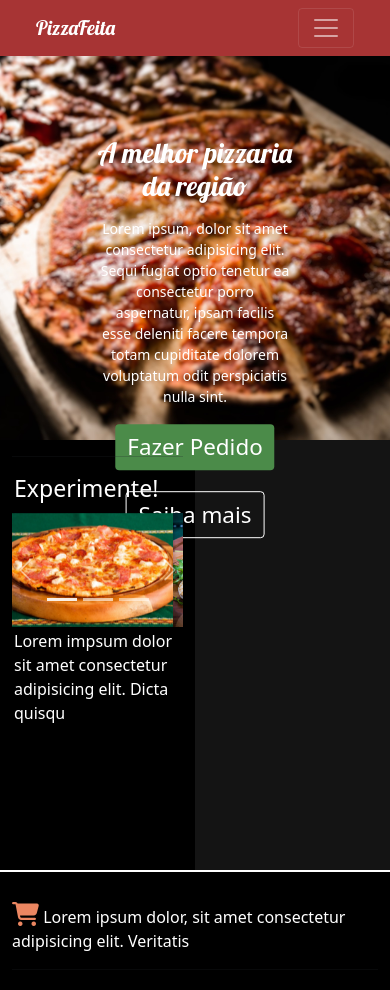
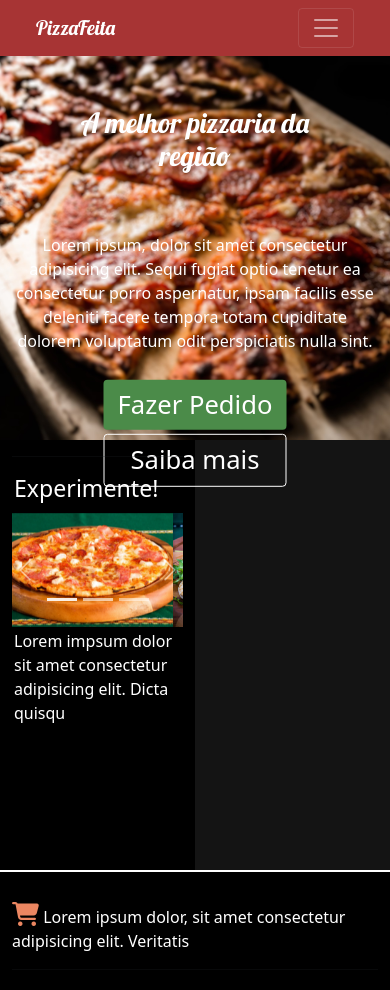
Before and after one commit to DevGustavoCoelho07/Projetos-FrontEnd, a plain HTML site: page Projeto_Site_em_Bootstrap/index.html in a window 390 px wide. Shown: the top 990 px of the page. Drawn offline with nearby package versions, Linux system fonts and the light colour scheme.

Commit message:
melhor experiência no responsivo e correção de bugs

```diff
--- a/Projeto_Site_em_Bootstrap/index.html
+++ b/Projeto_Site_em_Bootstrap/index.html
@@ -44,10 +44,12 @@
         <header>
             <div class="row">
                 <div class="pizza-main">
-                    <h1>A melhor pizzaria da região</h1>
-                    <p>Lorem ipsum, dolor sit amet consectetur adipisicing elit. Sequi fugiat optio tenetur ea consectetur porro aspernatur, ipsam facilis esse deleniti facere tempora totam cupiditate dolorem voluptatum odit perspiciatis nulla sint.</p>
-                    <div class="btn btn-primary btn-acessa">Fazer Pedido</div>
-                    <div class="btn btn-outline-info btn-saiba">Saiba mais</div>
+                    <div class="content-pizza">
+                        <h1>A melhor pizzaria da região</h1>
+                        <p>Lorem ipsum, dolor sit amet consectetur adipisicing elit. Sequi fugiat optio tenetur ea consectetur porro aspernatur, ipsam facilis esse deleniti facere tempora totam cupiditate dolorem voluptatum odit perspiciatis nulla sint.</p>
+                        <button class="btn btn-primary btn-acessa">Fazer Pedido</button>
+                        <button class="btn btn-outline-info btn-saiba">Saiba mais</button>
+                    </div>
 
                 </div>
             </div>
--- a/Projeto_Site_em_Bootstrap/style.css
+++ b/Projeto_Site_em_Bootstrap/style.css
@@ -33,45 +33,41 @@ body {
     /* border-bottom: 3px solid var(--vermelhonav); */
 }
 
-.pizza-main>.btn-acessa:hover {
+.content-pizza>.btn-acessa:hover {
     background-color: rgb(57, 99, 55);
 }
 
-.pizza-main>.btn-acessa {
+.content-pizza>.btn-acessa {
+    float: left;
+    margin-left: 90px;
+    justify-content: flex-start;
     font-size: 1.4rem;
     background-color: rgb(75, 139, 73);
     border: none;
-    position: absolute;
-    top: 54%;
-    left: 20%;
     transform: translate(-50%, -50%);
 }
 
-.pizza-main>.btn-saiba {
-    color: white;
+.content-pizza>.btn-saiba {
+    float: left;
+    color: rgb(0, 0, 0);
     border-color: white;
     font-size: 1.4rem;
-    position: absolute;
-    top: 54%;
-    left: 30%;
     transform: translate(-50%, -50%);
 }
 
-.pizza-main>h1 {
+.content-pizza>.btn-saiba:hover {
+    background-color: white;
+}
+
+.content-pizza>h1 {
     font-family: 'Lobster', cursive;
     color: white;
-    position: absolute;
-    top: 30%;
-    left: 50%;
-    transform: translate(-50%, -50%);
+    padding: 50px;
 }
 
-.pizza-main>p {
+.content-pizza>p {
     color: white;
-    position: absolute;
-    top: 44%;
-    left: 50%;
-    transform: translate(-50%, -50%);
+    margin-bottom: 50px;
 }
 
 .content-main {
@@ -97,7 +93,7 @@ body {
 }
 
 .content-extra>h2 {
-    font-family: Impact, Haettenschweiler, 'Arial Narrow Bold', sans-serif;
+    font-family: 'Lobster', cursive;
     color: black;
 }
 
@@ -178,88 +174,31 @@ p {
     background-repeat: no-repeat; */
 }
 
-@media screen and (min-height: 400px) and (max-height:510px) {
-    .pizza-main>.btn-acessa {
-        font-size: 1.4rem;
-        border: none;
-        position: absolute;
-        top: 65%;
-        left: 50%;
-        transform: translate(-50%, -50%);
+@media screen and (max-width: 583px) {
+    .content-pizza>.btn-acessa {
+        text-align: center;
+        width: 50%;
+        float: right;
+        display: block;
+        font-size: 1.6rem;
+        margin-bottom: 5px;
+        /* position: absolute;
+        top: 54%;
+        left: 20%; */
     }
-    .pizza-main>.btn-saiba {
-        font-size: 1.4rem;
-        position: absolute;
-        top: 77%;
-        left: 50%;
-        transform: translate(-50%, -50%);
-    }
-    .pizza-main>h1 {
-        font-family: 'Lobster', cursive;
+    .content-pizza>.btn-saiba {
+        width: 50%;
+        float: right;
+        text-align: center;
+        display: block;
+        font-size: 1.6rem;
         color: white;
-        position: absolute;
-        padding-bottom: 10px;
-        top: 15%;
-        left: 50%;
-        transform: translate(-50%, -50%);
-    }
-    .pizza-main>p {
-        display: none;
     }
 }
 
-@media screen and (min-width: 100px) and (max-width:610px) {
-    .pizza-main>.btn-acessa {
-        font-size: 1.4rem;
-        border: none;
-        position: absolute;
-        top: 53%;
-        left: 50%;
-        transform: translate(-50%, -50%);
-    }
-    .pizza-main>.btn-saiba {
-        font-size: 1.4rem;
-        position: absolute;
-        top: 61%;
-        left: 50%;
-        transform: translate(-50%, -50%);
-    }
-}
-
-@media screen and (min-width: 600px) and (max-width:1350px) {
-    .content-carrousel {
-        float: right;
-    }
-    .pizza-main>.btn-acessa {
-        font-size: 1.4rem;
-        border: none;
-        position: absolute;
-        top: 54%;
-        left: 25%;
-        transform: translate(-50%, -50%);
-    }
-    .pizza-main>.btn-saiba {
-        font-size: 1.4rem;
-        position: absolute;
-        top: 54%;
-        left: 56%;
-        transform: translate(-50%, -50%);
-    }
-    .pizza-main>h1 {
-        font-family: 'Lobster', cursive;
-        color: white;
-        position: absolute;
-        top: 20%;
-        left: 50%;
-        transform: translate(-50%, -50%);
-    }
-    .pizza-main>p {
-        color: white;
-        position: absolute;
-        font-size: 10px;
-        top: 37%;
-        left: 50%;
-        transform: translate(-50%, -50%);
+@media screen and (max-width: 1200px) {
+    .content-extra>h2 {
+        font-size: 25px;
     }
 }
 
@@ -273,13 +212,6 @@ p {
     .pizza-main {
         height: 384px;
     }
-    /* .pizza-main>.btn-saiba {
-        font-size: 1.4rem;
-        position: absolute;
-        top: 54%;
-        left: 55%;
-        transform: translate(-50%, -50%);
-    } */
     .pizza-main>h1 {
         font-family: 'Lobster', cursive;
         color: white;
@@ -292,8 +224,5 @@ p {
         color: white;
         position: absolute;
         font-size: 14px;
-        top: 37%;
-        left: 50%;
-        transform: translate(-50%, -50%);
     }
 }
```
